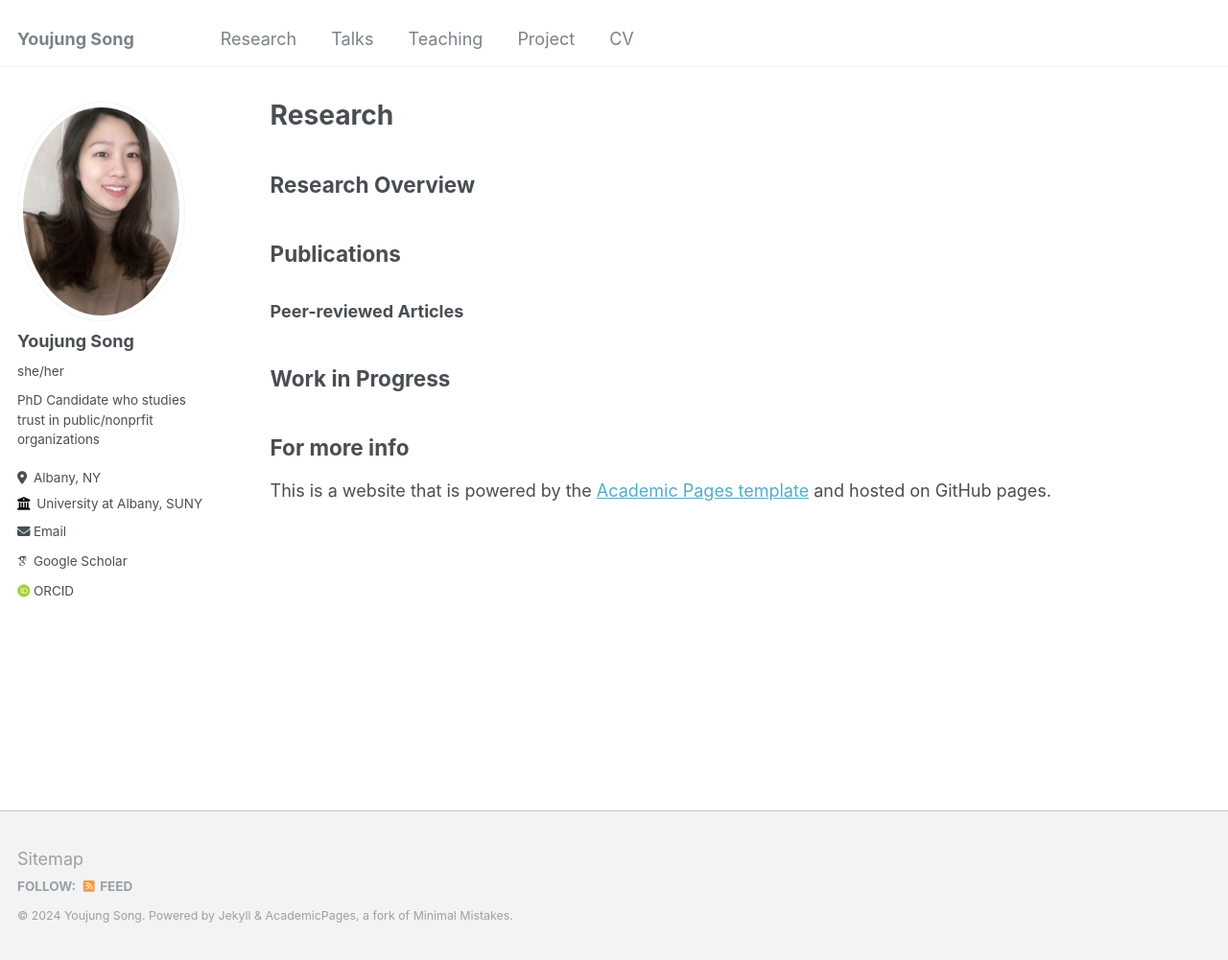
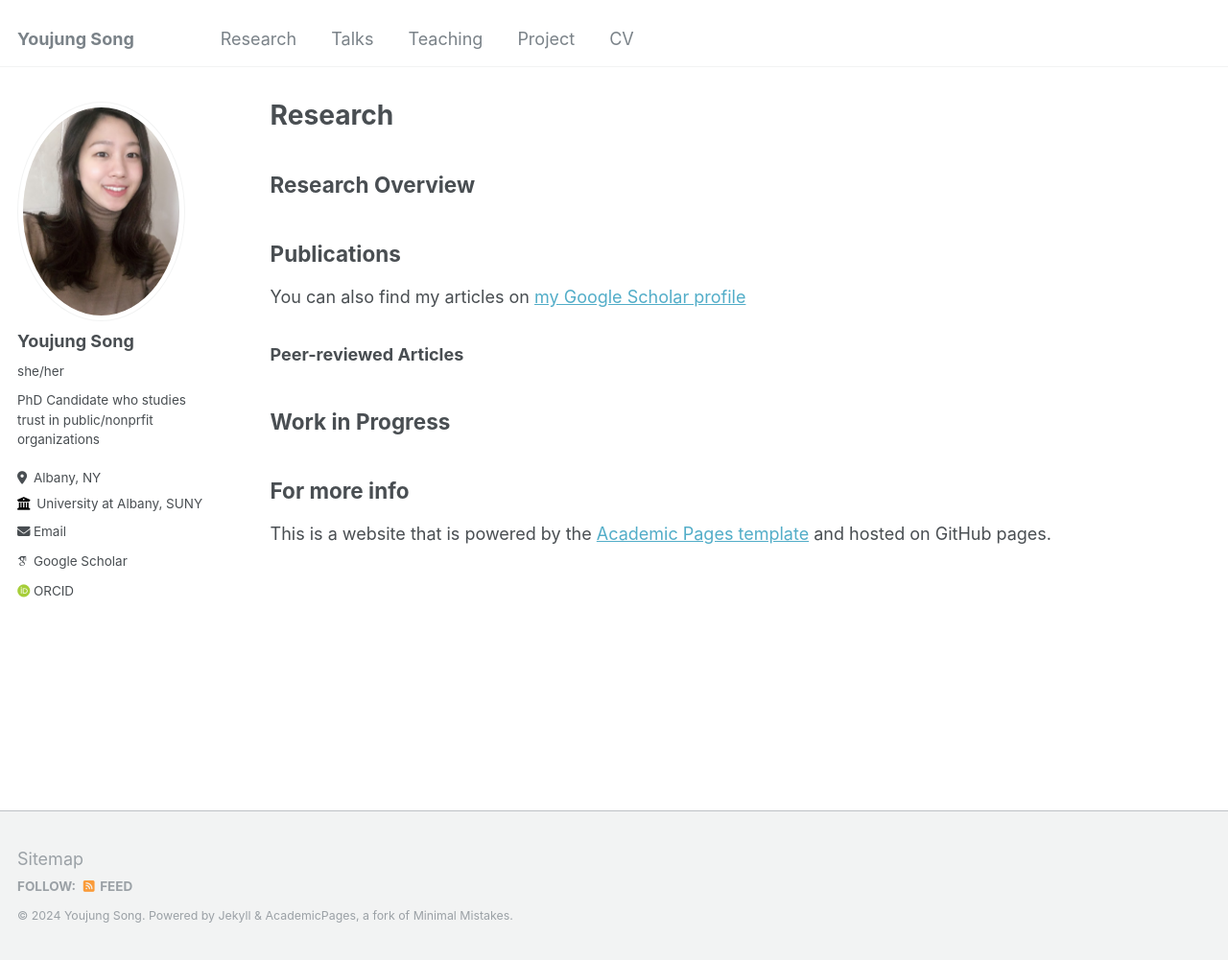
Before and after one commit to youjung-song/Youjung-song.github.io, a Jekyll site: the page built from _pages/publications.md, in a window 1280 px wide and 1001 px high. Shown: the whole window at 96% size. Built offline with Jekyll 4.4.1, drawn with Linux system fonts in a browser that asks for light colours; some web fonts are replaced.

Commit message:
Update publications.md

```diff
--- a/_pages/publications.md
+++ b/_pages/publications.md
@@ -10,8 +10,10 @@ author_profile: true
 ## Research Overview
 
 ## Publications
+You can also find my articles on <a href="{{https://scholar.google.com/citations?user=8xC25vUAAAAJ}}">my Google Scholar profile</a>
 
 ### Peer-reviewed Articles
+
 
 ## Work in Progress
 
```
